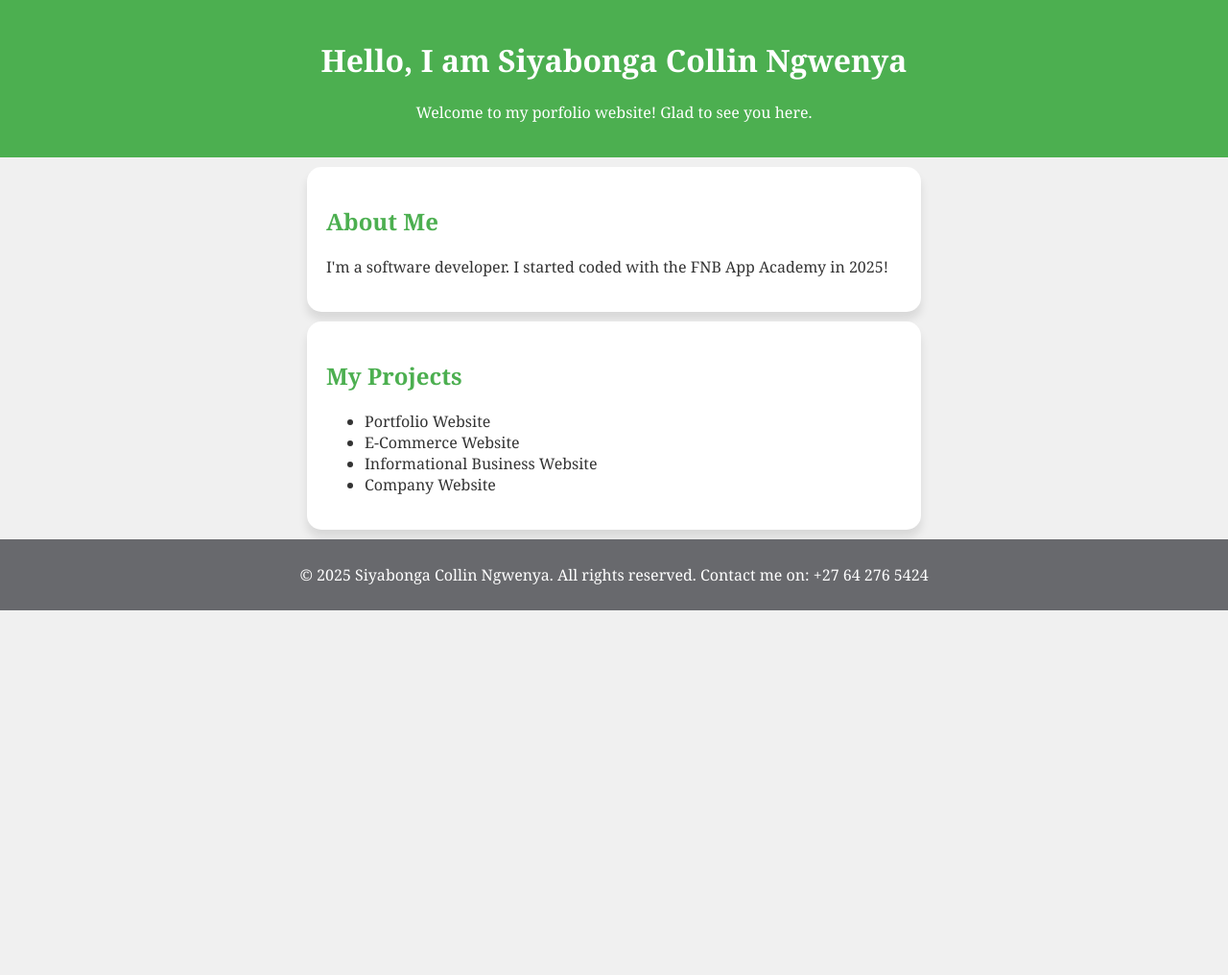
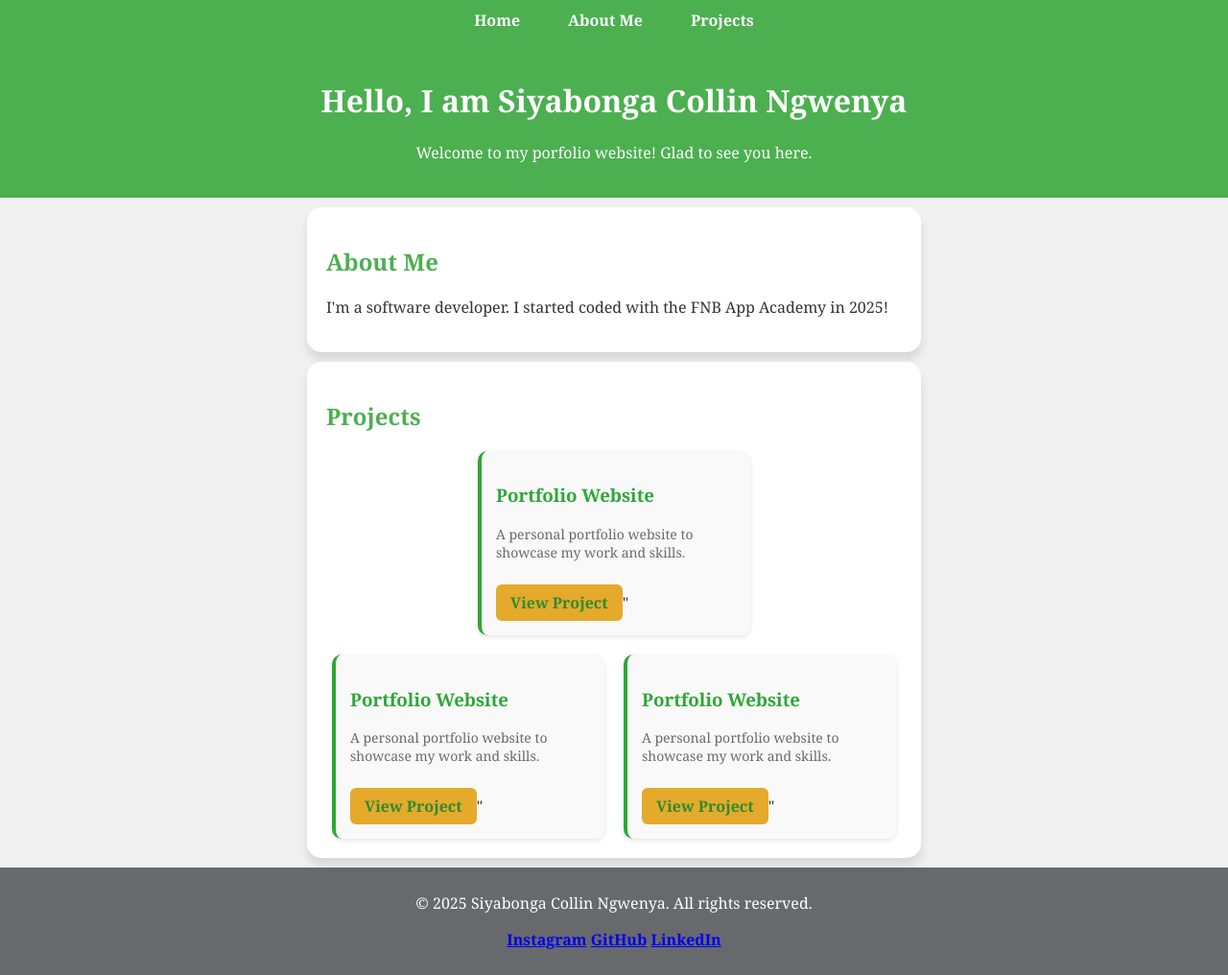
Before and after one commit to siya-exe/Portfolio-Website, a plain HTML site: page index.html in a window 1280 px wide. Shown: the whole page at 96% size. Before the commit the page ends 800 px from the top, so only its background shows below. Drawn offline with Linux system fonts and the light colour scheme.

Commit message:
Updated projects section and added social links

```diff
--- a/index.html
+++ b/index.html
@@ -8,29 +8,65 @@
 </head>
 
 <body>
-   <header>
+    <nav>
+        <ul class="navbar">
+            <li><a href="#">Home</a></li>
+            <li><a href="#about">About Me</a></li>
+            <li><a href="#projects">Projects</a></li>
+        </ul>
+    </nav>
+
+   <header id="top">
          <h1>Hello, I am Siyabonga Collin Ngwenya</h1>
          <p>Welcome to my porfolio website! Glad to see you here.</p>
     </header>
 
-    <section class="about">
+    <section class="about" id="about">
         <h2>About Me</h2>
         <p>I'm a software developer. I started coded with the FNB App Academy in 2025!</p>
     </section>
 
-    <section class="projects">
-        <h2>My Projects</h2>
-        <ul>
-            <li>Portfolio Website</li>
-            <li>E-Commerce Website</li>
-            <li>Informational Business Website</li>
-            <li>Company Website</li>
-        </ul>
+    <section class="projects" id="projects">
+        <h2>Projects</h2>
+        <div class="project-list">
+            <div class="project-card">
+                <h3>Portfolio Website</h3>
+                <p>A personal portfolio website to showcase my work and skills.</p>
+               <a href="https://siyajpg-portfolio.netlify.app/" target="_blank">View Project</a>"
+        </div>
+
+        <div class="project-list">
+            <div class="project-card">
+                <h3>Portfolio Website</h3>
+                <p>A personal portfolio website to showcase my work and skills.</p>
+               <a href="#">View Project</a>"
+
+            </div>
+
+            <div class="project-list">
+            <div class="project-card">
+                <h3>Portfolio Website</h3>
+                <p>A personal portfolio website to showcase my work and skills.</p>
+               <a href="#">View Project</a>"
+
+            </div>
     </section>
 
     <footer>
         <p>
-            &copy; 2025 Siyabonga Collin Ngwenya. All rights reserved. Contact me on: +27 64 276 5424
+            &copy; 2025 Siyabonga Collin Ngwenya. All rights reserved.
+            <div class="social-links">
+                <a href="https://instagram.com/siya.jpg"
+                target="_blank">Instagram</a>
+
+                <a href="https://github.com/siya-exe"
+                target="_blank">GitHub</a>
+
+                <a href="https://www.linkedin.com/in/siyabonga-ngwenya-1902642a2/"
+                target="_blank">LinkedIn</a>
+
+
+            </div>
         </p>
     </footer>
 </body>
--- a/style.css
+++ b/style.css
@@ -35,3 +35,100 @@ footer {
     bottom: 0;
     width: 100%;
 }
+
+.social-links {
+    margin-top: 10px;
+    color:#707771;
+    text-decoration: none;
+    font-weight: bold;
+
+}
+
+.social-links > a:hover {
+    color: #4CAF50;
+    font-size: 20px;
+    text-decoration: none;
+    margin: 0 10px;
+}
+
+/* Project-list */
+.project-list {
+    display: flex;
+    flex-wrap: wrap;
+    justify-content: center;
+    gap: 20px;
+}
+
+.project-card {
+    background: #f9f9f9;
+    border-left: 4px solid #2da735;
+    border-radius: 10px;
+    padding: 15px;
+    width: 250px;
+    box-shadow: 0 2px 5px rgba(0, 0, 0, 0.1);
+    transition: transform 0.2s;
+}
+
+.project-card:hover {
+    transform: translateY(-10px);
+}
+
+.project-card h3 {
+    color: #2da735;
+    margin-top: 0 0 10px;
+}
+
+.project-card > p {
+    font-size: 14px;
+    color: #68696d;
+}
+
+.project-card > a {
+    display: inline-block;
+    padding: 8px 15px;
+    background-color: rgb(229, 170, 43);
+    margin-top: 10px;
+    color: #2e8b31;
+    text-decoration: none;
+    border: none;
+    font-weight: bold;
+    border-radius: 6px;
+    transition: background 0.3s, color 0.3s;
+}
+
+.project-card > a:hover {
+    background: #4CAF50;
+    color: white;
+    padding: 5px 10px;
+}
+
+nav {
+    background-color: #4CAF50;
+    position: sticky;
+    top: 0;
+    z-index: 1000;
+    text-align: center;
+}
+
+.navbar {
+    list-style: none;
+    display: flex;
+    justify-content: center;
+    padding: 10px 0;
+    margin: 0;
+    gap: 20px;
+}
+
+.navbar > li > a {
+    color: white;
+    text-decoration: none;
+    font-weight: bold;
+    padding: 10px 15px;
+    border-radius: 4px;
+    transition: background 0.3s, color 0.3s ease-in-out;
+}
+
+.navbar > li > a:hover {
+    background: #45a049;
+    color: white;
+}
```
